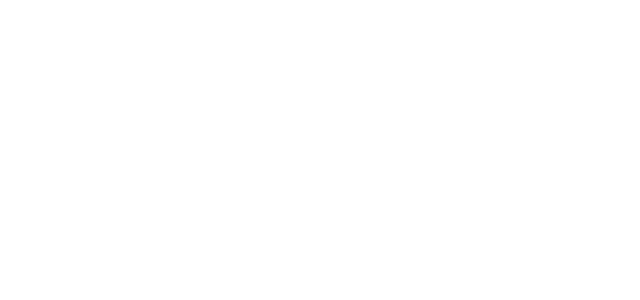
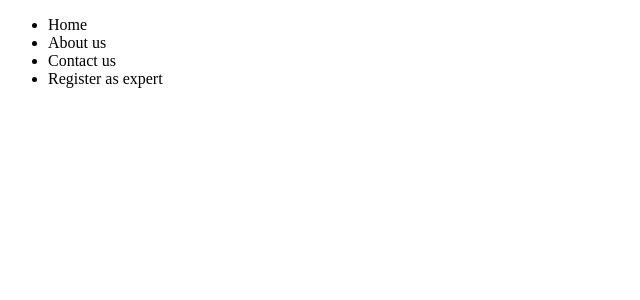
Before and after one commit to nshnt777/HwM-auctioneers, a React (Vite) app in the folder frontend/: page / in a window 1280 px wide. Shown: the top 300 px of the page, without its empty margins (0-640 px from the left). Built offline with nearby package versions, Linux system fonts and the light colour scheme.

Commit message:
added user authentication

```diff
--- a/frontend/src/App.jsx
+++ b/frontend/src/App.jsx
@@ -1,12 +1,13 @@
 import { useState } from 'react'
 import './App.css'
+import Dashboard from './Pages/Dashboard'
 
 function App() {
   const [count, setCount] = useState(0)
 
   return (
     <>
-
+      <Dashboard />
     </>
   )
 }
--- /dev/null
+++ b/frontend/src/Components/Header.jsx
@@ -0,0 +1,19 @@
+function Header(){
+    return(
+        <div>
+            <header>
+                <nav>
+                    <ul>
+                        <li>Home</li>
+                        <li>About us</li>
+                        <li>Contact us</li>
+                        <li>Register as expert</li>
+                    </ul>
+                </nav>
+            </header>
+
+        </div>
+    )
+}
+
+export default Header
--- /dev/null
+++ b/frontend/src/Pages/Dashboard.jsx
@@ -0,0 +1,11 @@
+import Header from "../Components/Header";
+
+function Dashboard(){
+    return(
+        <>
+            <Header />
+        </>
+    )
+}
+
+export default Dashboard;
--- /dev/null
+++ b/frontend/src/Signup.jsx
@@ -0,0 +1,3 @@
+function Signup(){
+
+}
```
